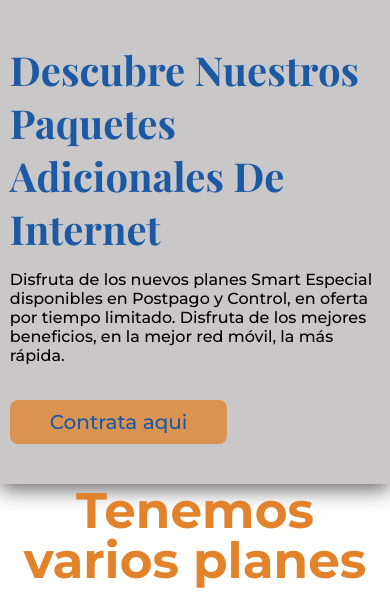
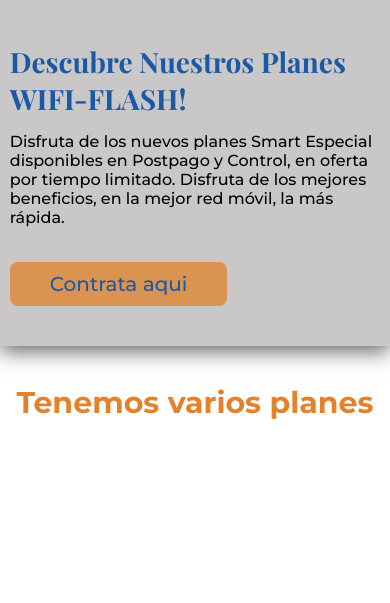
Before and after one commit to cdorce/project-12-andromix.github.io, a plain HTML site: page index.html in a window 390 px wide. Shown: the part 429-1032 px from the top of the page. After the commit the page ends 944 px from the top, so only its background shows below. Drawn offline with nearby package versions, Linux system fonts and the light colour scheme.

Commit message:
section-2-mobile-1

```diff
--- a/index.html
+++ b/index.html
@@ -49,7 +49,7 @@
             <div class="sectionOne__left flex">
 
                 <div class="sectionOne__left--title common-title text-blue ">
-                    Descubre nuestros paquetes adicionales de Internet
+                    Descubre nuestros planes WIFI-FLASH!
                 </div>
                 <div class="sectionOne__left--text">Disfruta de los nuevos planes Smart
                     Especial disponibles en Postpago y Control, en oferta por tiempo limitado.
--- a/src/styles/index.css
+++ b/src/styles/index.css
@@ -134,6 +134,14 @@
 
 @media (max-width:1200px) {
 
+
+
+
+}
+
+
+@media (max-width:768px) {
+
     .grid {
         grid-template-columns: repeat(1, 1fr);
     }
@@ -147,10 +155,22 @@
         order: 1;
     }
 
-}
+    .common-title {
+        font-size: var(--h3);
+    }
 
 
-@media (max-width:768px) {
+    .section-two .section-2-text h1{
+        font-size: 30px;
+        line-height: 30px;
+
+    }
+
+
+    .section-two .section-2-text p span{
+        font-size: 25px;
+        line-height: 35px;
+    }
 
 
 }
```
